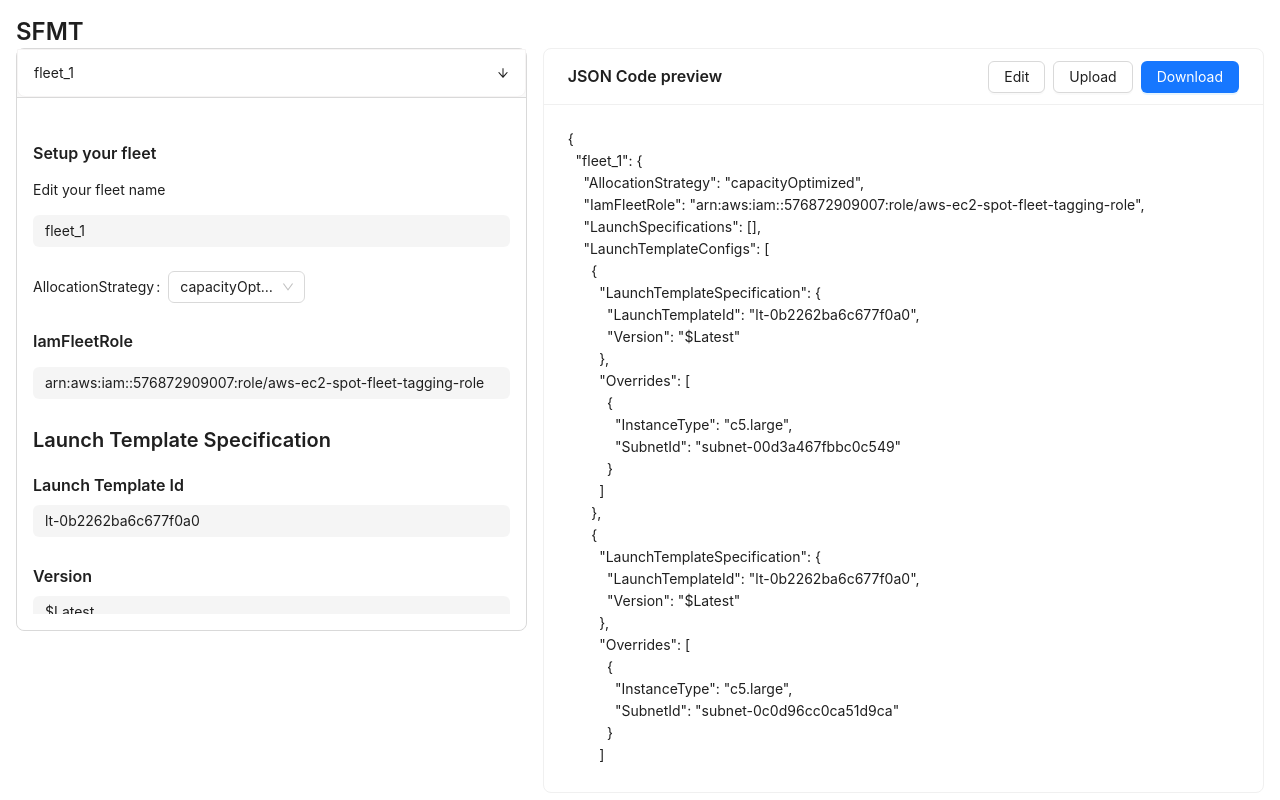
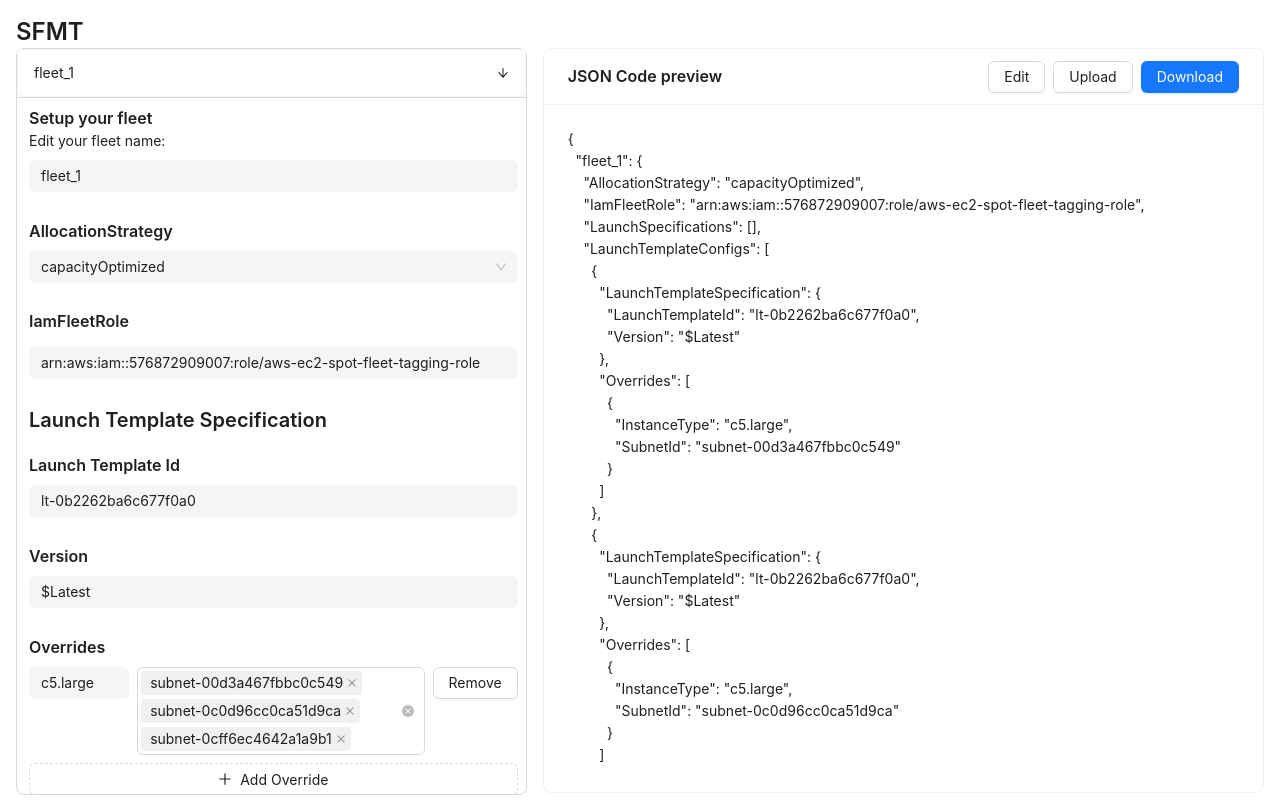
Before and after one commit to trackit/Deadline-rfdk-public, a React (Create React App) app in the folder DeadlineStack/spotfleet-mgmt-ui/client/: page / in a window 1280 px wide. Both pictures are taken after a click on the tab 496 px from the left and 73 px from the top of the page. Built offline with nearby package versions, Linux system fonts and the light colour scheme.

Commit message:
fix(frontend): improve collaspe content padding

```diff
--- a/DeadlineStack/spotfleet-mgmt-ui/client/src/components/BooleanSelector.tsx
+++ b/DeadlineStack/spotfleet-mgmt-ui/client/src/components/BooleanSelector.tsx
@@ -1,5 +1,5 @@
 import React from 'react';
-import { Form, Switch } from 'antd';
+import { Form, Switch, Typography } from 'antd';
 
 interface BooleanSelectorProps {
     label: string | number;
@@ -8,9 +8,12 @@ interface BooleanSelectorProps {
 
 const BooleanSelector: React.FC<BooleanSelectorProps> = ({ label, name }) => {
     return (
-        <Form.Item label={label} name={name}>
-            <Switch checkedChildren="True" unCheckedChildren="False" />
-        </Form.Item>
+        <>
+            <Typography.Title level={5}>{label}</Typography.Title>
+            <Form.Item name={name}>
+                <Switch checkedChildren="True" unCheckedChildren="False" />
+            </Form.Item>
+        </>
     );
 }
 
--- a/DeadlineStack/spotfleet-mgmt-ui/client/src/components/CustomTagInput.tsx
+++ b/DeadlineStack/spotfleet-mgmt-ui/client/src/components/CustomTagInput.tsx
@@ -36,7 +36,6 @@ const CustomTagInput: React.FC<CustomTagInputProps> = ({name, title, initialValu
 
   const handleClose = (removedTag: string) => {
     const newTags = tags.filter((tag) => tag !== removedTag);
-    console.log(newTags);
     setTags(newTags);
   };
 
--- a/DeadlineStack/spotfleet-mgmt-ui/client/src/components/DropDownSelector.tsx
+++ b/DeadlineStack/spotfleet-mgmt-ui/client/src/components/DropDownSelector.tsx
@@ -1,5 +1,5 @@
 import React from 'react';
-import { Form, Select } from 'antd';
+import { Form, Select, Typography } from 'antd';
 
 interface GeneralInfosProps {
     label: string;
@@ -10,13 +10,17 @@ interface GeneralInfosProps {
 
 const DropDownSelector: React.FC<GeneralInfosProps> = ({ label, name, items, onChange }) => {
     return (
-        <Form.Item label={label} name={name}>
-            <Select
-                style={{ width: "40%" }}
-                options={items.map((item) => ({ label: item, value: item }))}
-                onChange={onChange}
-            />
-        </Form.Item >
+        <>
+            <Typography.Title level={5}>{label}</Typography.Title>
+            <Form.Item name={name}>
+                <Select
+                    placeholder="Select an option"
+                    variant='filled'
+                    options={items.map((item) => ({ label: item, value: item }))}
+                    onChange={onChange}
+                />
+            </Form.Item >
+        </>
     );
 }
 
--- a/DeadlineStack/spotfleet-mgmt-ui/client/src/components/DynamicForm.tsx
+++ b/DeadlineStack/spotfleet-mgmt-ui/client/src/components/DynamicForm.tsx
@@ -9,7 +9,7 @@ import { AllocationStrategyValue, TypeValue } from '../data/ItemsValues';
 import TagSpecifications from './TagSpecifications';
 import LaunchTemplateConfigs from './LaunchTemplateConfigs';
 import InputFleetName from './InputFleetName';
-
+import '../index.css';
 
 const DynamicForm = ({ formData, onDataUpdate }: FleetFormProps) => {
   const [submittedValues, setSubmittedValues] = useState<any>(null);
@@ -167,15 +167,21 @@ const DynamicForm = ({ formData, onDataUpdate }: FleetFormProps) => {
     );
   }
 
+  const getFormHeight = (fleets: Fleet) => {
+    const numberOfKeys = Object.keys(fleets).length;
+    const height = 92 - (numberOfKeys * 6);
+    return `${height}vh`;
+  };
+
   const collapseItems = Object.entries(formValues).map(([fleetName, fleet]) => ({
     key: fleetName,
     label: fleetName,
     children: (
-      <div style={{ maxHeight: '500px', overflow: 'auto' }}>
+      <div style={{ maxHeight: getFormHeight(formData), overflow: 'auto', paddingRight: '8px' }}>
         <Form key={JSON.stringify(formValues)} onFinish={onFinish} initialValues={formValues}>
           <InputFleetName
             title="Setup your fleet"
-            sentence="Edit your fleet name"
+            sentence="Edit your fleet name:"
             placeholder="Fleet name"
             initialValue={fleetName}
             name={[fleetName, 'FleetName']}
@@ -186,7 +192,7 @@ const DynamicForm = ({ formData, onDataUpdate }: FleetFormProps) => {
           <BooleanSelector label="TerminateInstancesWithExpiration" name={[fleetName, 'TerminateInstancesWithExpiration']} />
           <Typography.Title level={5}>Worker maximum capacity</Typography.Title>
           <Form.Item name={[fleetName, 'TargetCapacity']} >
-            <InputNumber min={0} variant="filled" style={{ width: 120 }}/>
+            <InputNumber min={0} variant="filled" style={{ width: 120 }} />
           </Form.Item>
           <BooleanSelector label="ReplaceUnhealthyInstances" name={[fleetName, 'ReplaceUnhealthyInstances']} />
           <DropDownSelector label="Type" name={[fleetName, 'Type']} items={TypeValue} />
@@ -218,6 +224,8 @@ const DynamicForm = ({ formData, onDataUpdate }: FleetFormProps) => {
           expandIcon={({ isActive }) => <ArrowUpOutlined rotate={isActive ? 180 : 0} />}
           collapsible="header"
           items={[{ key, label, children }]}
+          className="custom"
+        // className='custom-collapse-content'
         />
       ))}
     </Space>
--- a/DeadlineStack/spotfleet-mgmt-ui/client/src/components/FormList.tsx
+++ b/DeadlineStack/spotfleet-mgmt-ui/client/src/components/FormList.tsx
@@ -8,7 +8,6 @@ interface FormListProps {
 }
 
 const FormList: React.FC<FormListProps> = ({ name, subItems }) => {
-    console.log(name)
  return (
     <>
     <Typography.Title level={5}>{name[name.length - 1]}</Typography.Title>
--- a/DeadlineStack/spotfleet-mgmt-ui/client/src/components/InputField.tsx
+++ b/DeadlineStack/spotfleet-mgmt-ui/client/src/components/InputField.tsx
@@ -21,7 +21,7 @@ const InputField: React.FC<InputFieldProps> = ({ title, sentence, placeholder, i
       <Typography.Title level={5}>{title}</Typography.Title>
       <p>{sentence}</p>
       <Form.Item name={name}>
-      <Input placeholder={placeholder} variant='filled' value={value} onChange={handleChange} defaultValue={value} />
+        <Input placeholder={placeholder} variant='filled' value={value} onChange={handleChange} defaultValue={value} />
       </Form.Item>
     </div>
   );
--- a/DeadlineStack/spotfleet-mgmt-ui/client/src/components/InputFleetName.tsx
+++ b/DeadlineStack/spotfleet-mgmt-ui/client/src/components/InputFleetName.tsx
@@ -1,5 +1,6 @@
 import React, { useState } from 'react';
 import { Form, Input, Typography } from 'antd';
+import '../index.css';
 
 interface InputFleetNameProps {
   title?: string;
@@ -17,9 +18,9 @@ const InputFleetName: React.FC<InputFleetNameProps> = ({ title, sentence, placeh
   };
 
   return (
-    <div>
-      <Typography.Title level={5}>{title}</Typography.Title>
-      <p>{sentence}</p>
+    <>
+      <Typography.Title style={{ margin: 0 }} level={5}>{title}</Typography.Title>
+      <div style={{ marginBottom: '8px' }}>{sentence}</div>
       <Form.Item
         name={name}
         rules={[
@@ -33,7 +34,7 @@ const InputFleetName: React.FC<InputFleetNameProps> = ({ title, sentence, placeh
       >
         <Input placeholder={placeholder} variant='filled' value={value} onChange={handleChange} defaultValue={value} />
       </Form.Item>
-    </div>
+    </>
   );
 };
 
--- a/DeadlineStack/spotfleet-mgmt-ui/client/src/components/Structure.tsx
+++ b/DeadlineStack/spotfleet-mgmt-ui/client/src/components/Structure.tsx
@@ -19,7 +19,7 @@ const Structure: React.FC<StructureProps> = ({ data }) => {
         <div style={{ height: '96%', padding: '16px' }}>
             <Title level={3} style={{ margin: 0 }}>SFMT</Title>
             <Row gutter={16} style={{ height: '94%' }}>
-                <Col lg={10} sm={24}>
+                <Col lg={10} sm={24} style={{ height: '93vh' }}>
                     <DynamicForm formData={jsonData} onDataUpdate={updateData} />
                 </Col>
                 <Col lg={14} sm={24}>
--- a/DeadlineStack/spotfleet-mgmt-ui/client/src/index.css
+++ b/DeadlineStack/spotfleet-mgmt-ui/client/src/index.css
@@ -32,3 +32,21 @@ code {
   background-color: white !important;
   border: 1px solid #f6f4f4;
 }
+
+.custom-collapse-content {
+  padding: 0;
+}
+
+.ant-collapse-content-box {
+  padding: 0;
+}
+
+.custom {
+  .ant-collapse-content-box {
+    padding: 8px 0 0 12px !important;
+  }
+}
+
+.custom-title {
+  margin: 0 0 0 8;
+}
```
Lines whose indentation alone changed are shown as unchanged.
